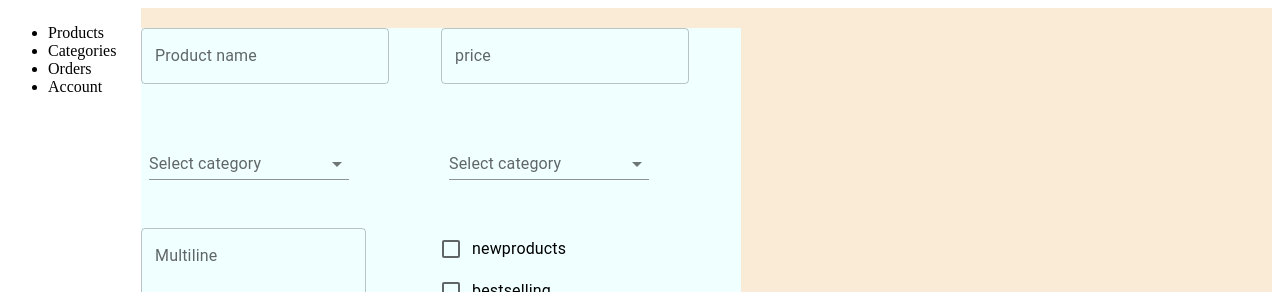
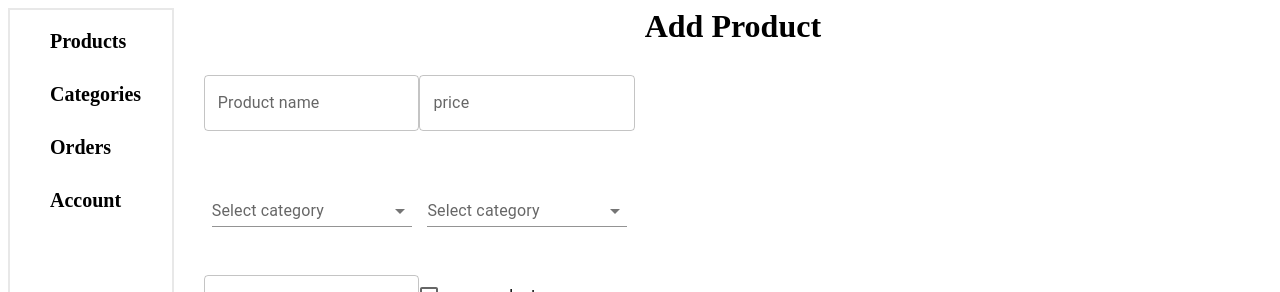
Before and after one commit to Amil032/next_js_shopping_app, a Next.js app: page /admin in a window 1280 px wide. Shown: the top 292 px of the page. Built offline with nearby package versions, Linux system fonts and the light colour scheme.

Commit message:
make some changes in admin panel sidebar

```diff
--- a/src/components/admin/AddProducts.tsx
+++ b/src/components/admin/AddProducts.tsx
@@ -60,6 +60,7 @@ export const AddProducts = () => {
     }
     return (
         <div className={[classes.main_container].join(" ")} >
+            <h1 style={{ margin: '0 auto' }}>Add Product</h1>
             <form className={classes.form} onSubmit={submitHandler}>
                 <div className={[classes.name, classes.common].join(" ")}>
                     <div><TextField name='name' id="name" label="Product name" variant="outlined" onChange={changeHandler} /></div>
--- a/src/components/admin/index.module.css
+++ b/src/components/admin/index.module.css
@@ -1,16 +1,17 @@
 .main_container {
   display: flex;
+  flex-direction: column;
   width: 100%;
-  background-color: antiquewhite;
   overflow: hidden;
   margin-left: 20px;
 }
 .form {
   display: flex;
+  width: 100%;
   flex-direction: column;
   min-width: 600px;
   margin-top: 20px;
-  background-color: azure;
+  padding: 10px;
 }
 .common {
   display: flex;
@@ -18,5 +19,5 @@
   margin-bottom: 40px;
 }
 .common > div {
-  width: 50%;
+  width: 20%;
 }
--- a/src/components/admin/side-navigation/SideBar.tsx
+++ b/src/components/admin/side-navigation/SideBar.tsx
@@ -3,7 +3,7 @@ import classes from './index.module.css'
 export const SideBar = () => {
     return (
         <div className={classes.main_container}>
-            <ul>
+            <ul className={classes.list}>
                 <li>Products</li>
                 <li>Categories</li>
                 <li>Orders</li>
--- a/src/components/admin/side-navigation/index.module.css
+++ b/src/components/admin/side-navigation/index.module.css
@@ -1,6 +1,15 @@
 .main_container {
   display: flex;
   flex-direction: column;
-  width: 10%;
+  width: 15%;
   height: 100%;
+  border: 2px solid rgba(128, 128, 128, 0.186);
 }
+.list {
+  list-style: none;
+  font-size: 20px;
+  font-weight: bolder;
+}
+.list li {
+  margin-bottom: 30px;
+}
```
